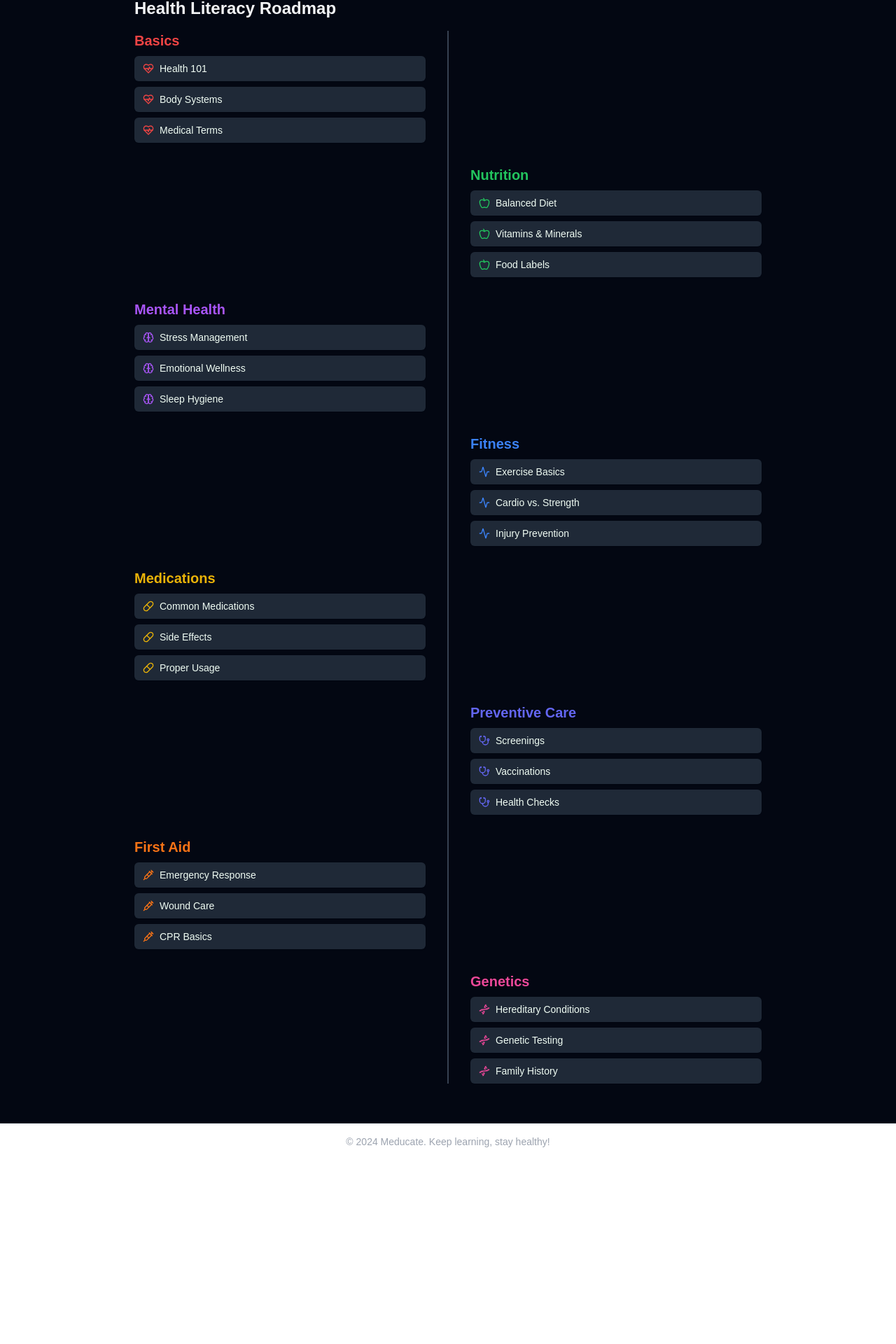
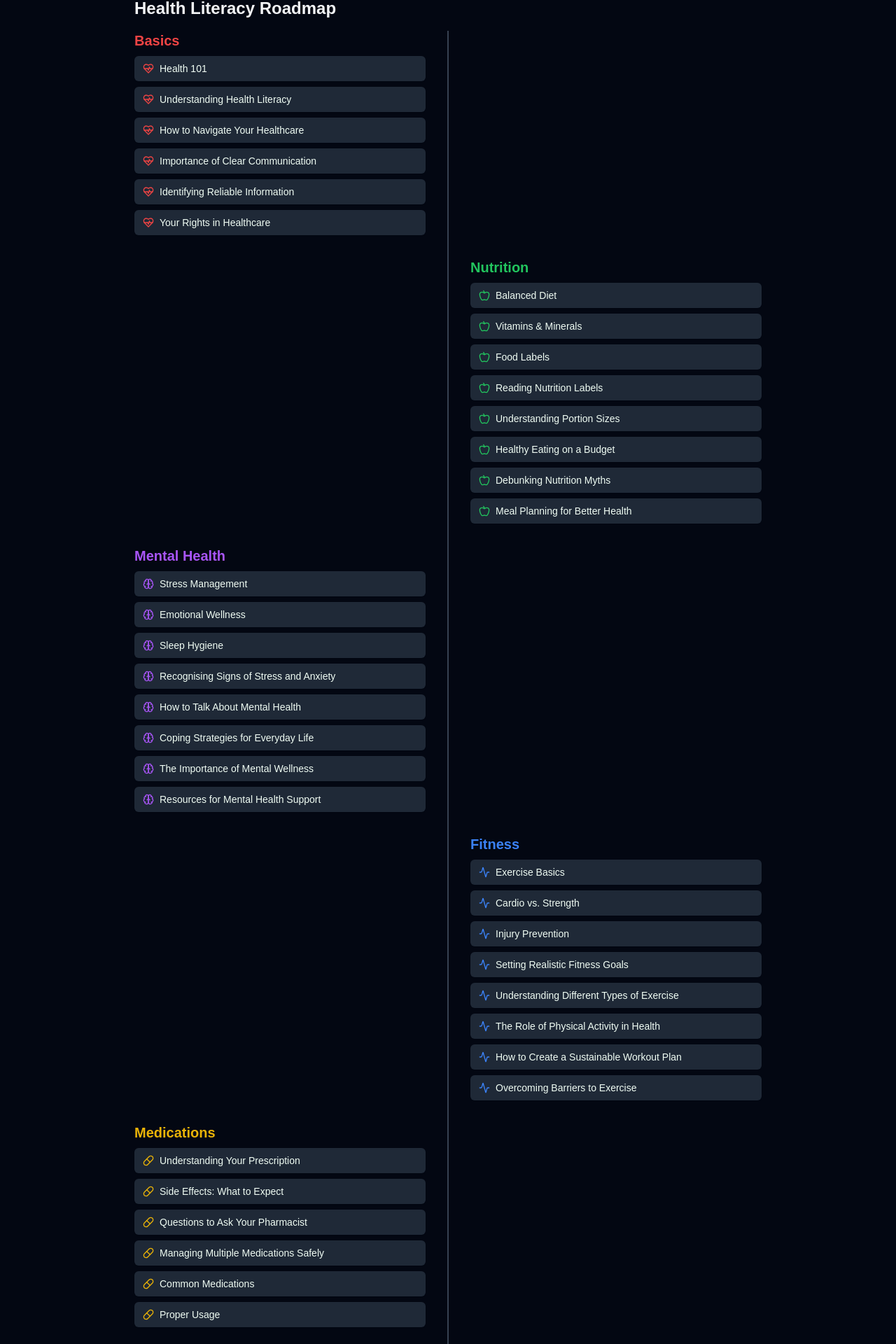
Before and after one commit to ethantr/meducate, a Next.js app: page /home in a window 1280 px wide. Shown: the part 640-2560 px from the top of the page at 70% size. Before the commit the page ends 2297 px from the top, so only its background shows below. Built offline with nearby package versions, Linux system fonts and the light colour scheme; sample sign-in values are in the browser's storage.

Commit message:
topics increased and added leaderboard link

```diff
--- a/app/(platform)/(components)/navbar.js
+++ b/app/(platform)/(components)/navbar.js
@@ -1,10 +1,21 @@
-"use client"
-import { useState } from 'react'
-import { Button } from "@/components/ui/button"
-import { Progress } from "@/components/ui/progress"
-import { Input } from "@/components/ui/input"
-import { HeartPulse, Brain, Apple, Dna, Pill, Syringe, Activity, User, Search } from "lucide-react"
-import Link from "next/link"
+"use client";
+import { useState } from "react";
+import { Button } from "@/components/ui/button";
+import { Progress } from "@/components/ui/progress";
+import { Input } from "@/components/ui/input";
+import {
+  HeartPulse,
+  Brain,
+  Apple,
+  Dna,
+  Pill,
+  Syringe,
+  Activity,
+  User,
+  Search,
+  Trophy,
+} from "lucide-react";
+import Link from "next/link";
 const Navbar = () => {
   return (
     <>
@@ -16,6 +27,15 @@ const Navbar = () => {
           </span>
         </Link>
         <nav className="flex items-center gap-4 sm:gap-6">
+          <Link href ="/leaderboard">
+            <Button
+              variant="ghost"
+              className="text-gray-300 hover:text-gray-100"
+            >
+              <Trophy className="h-5 w-5 mr-2" />
+              Leaderboard
+            </Button>
+          </Link>
           <Button variant="ghost" className="text-gray-300 hover:text-gray-100">
             <Activity className="h-5 w-5 mr-2" />
             Daily Quest
@@ -29,4 +49,4 @@ const Navbar = () => {
   );
 };
 
-export default Navbar
+export default Navbar;
--- a/app/(platform)/home/page.js
+++ b/app/(platform)/home/page.js
@@ -24,49 +24,76 @@ const categories = [
     name: "Basics",
     icon: HeartPulse,
     color: "text-red-500",
-    topics: ["Health 101", "Body Systems", "Medical Terms"],
+    topics: ["Health 101", "Understanding Health Literacy",
+    "How to Navigate Your Healthcare",
+    "Importance of Clear Communication",
+    "Identifying Reliable Information",
+    "Your Rights in Healthcare"],
   },
   {
     name: "Nutrition",
     icon: Apple,
     color: "text-green-500",
-    topics: ["Balanced Diet", "Vitamins & Minerals", "Food Labels"],
+    topics: ["Balanced Diet", "Vitamins & Minerals", "Food Labels","Reading Nutrition Labels",
+    "Understanding Portion Sizes",
+    "Healthy Eating on a Budget",
+    "Debunking Nutrition Myths",
+    "Meal Planning for Better Health"],
   },
   {
     name: "Mental Health",
     icon: Brain,
     color: "text-purple-500",
-    topics: ["Stress Management", "Emotional Wellness", "Sleep Hygiene"],
+    topics: ["Stress Management", "Emotional Wellness", "Sleep Hygiene","Recognising Signs of Stress and Anxiety",
+    "How to Talk About Mental Health",
+    "Coping Strategies for Everyday Life",
+    "The Importance of Mental Wellness",
+    "Resources for Mental Health Support"],
   },
   {
     name: "Fitness",
     icon: Activity,
     color: "text-blue-500",
-    topics: ["Exercise Basics", "Cardio vs. Strength", "Injury Prevention"],
+    topics: ["Exercise Basics", "Cardio vs. Strength", "Injury Prevention", "Setting Realistic Fitness Goals",
+    "Understanding Different Types of Exercise",
+    "The Role of Physical Activity in Health",
+    "How to Create a Sustainable Workout Plan",
+    "Overcoming Barriers to Exercise"],
   },
   {
     name: "Medications",
     icon: Pill,
     color: "text-yellow-500",
-    topics: ["Common Medications", "Side Effects", "Proper Usage"],
+    topics: ["Understanding Your Prescription",
+    "Side Effects: What to Expect",
+    "Questions to Ask Your Pharmacist",
+    "Managing Multiple Medications Safely","Common Medications", "Proper Usage"],
   },
   {
     name: "Preventive Care",
     icon: Stethoscope,
     color: "text-indigo-500",
-    topics: ["Screenings", "Vaccinations", "Health Checks"],
+    topics: ["The Importance of Regular Check-ups",
+    "Vaccinations: What You Need to Know",
+    "Understanding Screening",
+    "Monitor Your Health at Home",
+    "Recognising Symptoms that Need Attention","Treatment and Medical Procedures"],
   },
   {
     name: "First Aid",
     icon: Syringe,
     color: "text-orange-500",
-    topics: ["Emergency Response", "Wound Care", "CPR Basics"],
+    topics: ["Basic First Aid Everyone Should Know","Emergency Response", "Wound Care", "CPR Basics",,
+    "How to Respond in an Emergency",
+    "Common Injuries and How to Treat Them",
+    "The Importance of CPR Training",
+    "First Aid Kits: What to Include"]
   },
   {
     name: "Genetics",
     icon: Dna,
     color: "text-pink-500",
-    topics: ["Hereditary Conditions", "Genetic Testing", "Family History"],
+    topics: ["Hereditary Conditions", "Genetic Testing", "Family History and Health Risks", "Resources for Genetic Health Information"],
   },
 ];
 
@@ -78,9 +105,14 @@ export default function HomePage() {
 
     const searchParams = useSearchParams();
 
-    const handleLink = (topic) => {
+    const handleLink = (topic, category) => {
+      let categoryString = " - " +category
+      if(category == "Basics"){
+        categoryString = ""
+      }
+
       // Navigate to the new page with a query parameter
-      router.push(`/topic?topic=${encodeURIComponent(topic)}`)
+      router.push(`/topic?topic=${encodeURIComponent(topic+categoryString)}`)
     };
 
     useEffect(() => {
@@ -184,7 +216,7 @@ export default function HomePage() {
                         <Button
                           key={topicIndex}
                           variant="secondary"
-                          onClick={() => handleLink(topic)}
+                          onClick={() => handleLink(topic,category.name)}
                           className="w-full text-left justify-start py-2 px-3 bg-gray-800 hover:bg-gray-300 text-green-50 hover:text-green-950"
                         >
                           <category.icon
```
